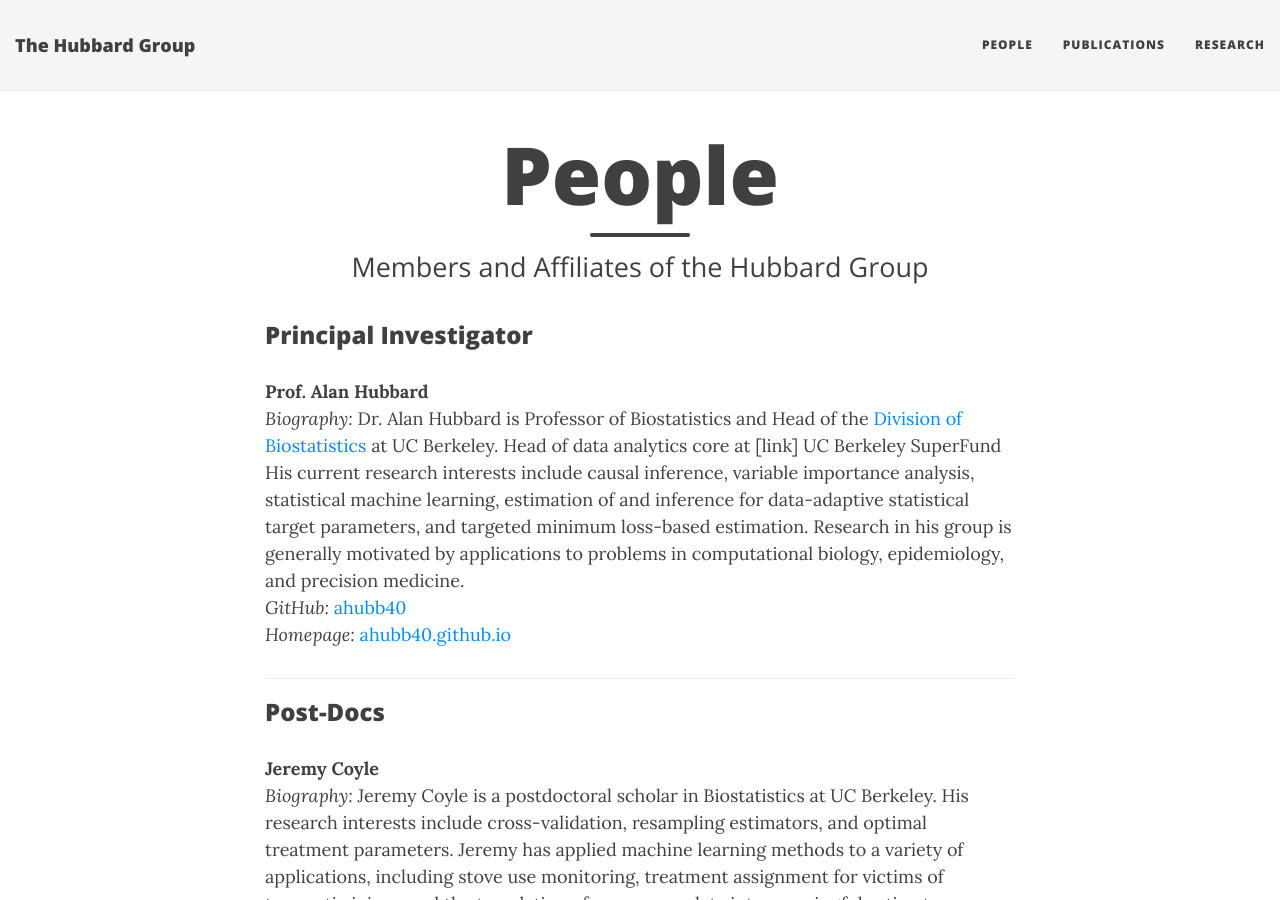
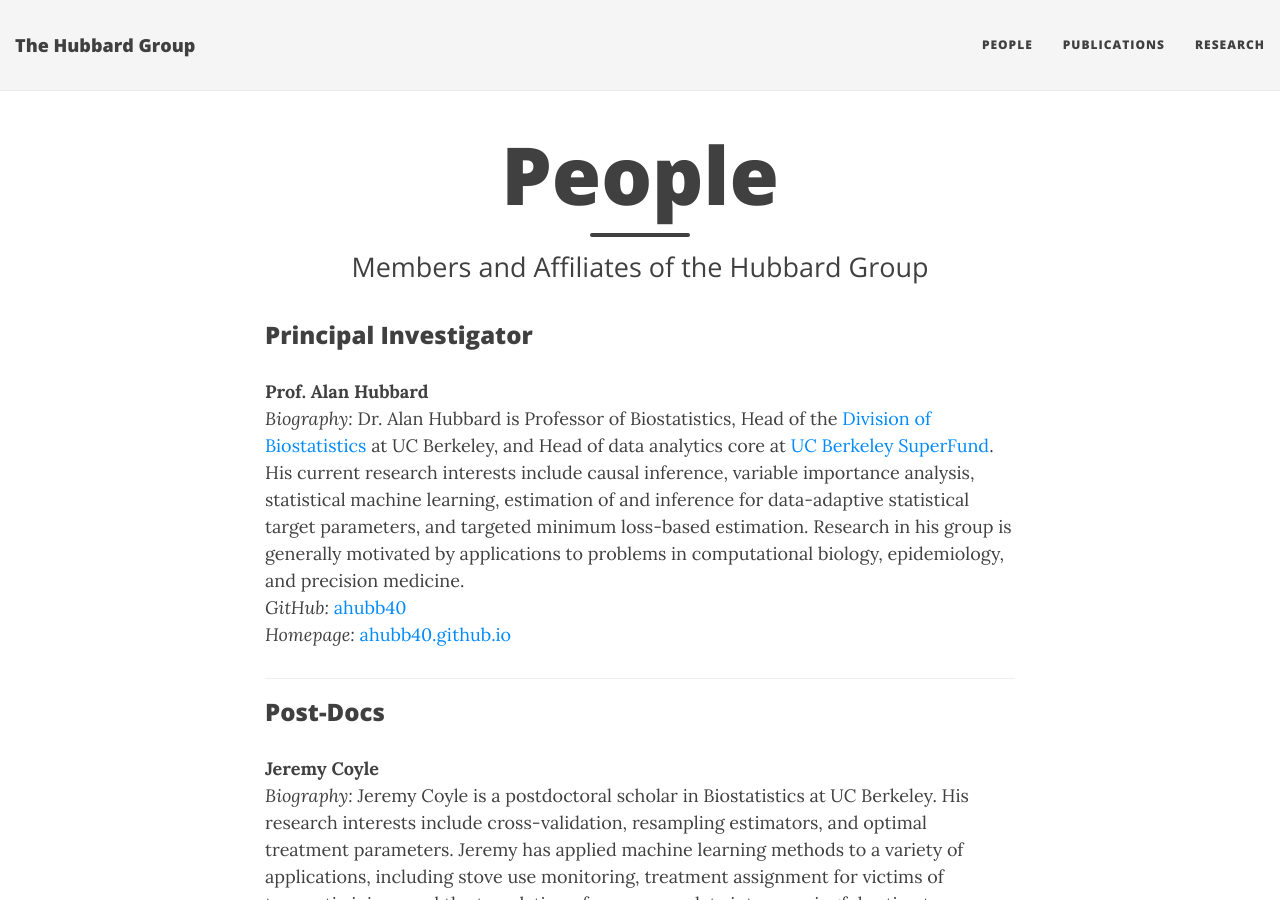
Before and after one commit to hubbardgroup/hubbardgroup.github.io, a Jekyll site: the page built from people.md, in a window 1280 px wide and 900 px high. Built offline with Jekyll 4.4.1, drawn with Linux system fonts in a browser that asks for light colours; nearby versions of some CDN libraries.

Commit message:
Add SuperFund to Alan bio

```diff
--- a/people.md
+++ b/people.md
@@ -8,13 +8,15 @@ show-avatar: false
 ### Principal Investigator
 
 <a name="alan-hubbard"></a>__Prof. Alan Hubbard__<br/>
-_Biography:_ Dr. Alan Hubbard is Professor of Biostatistics and Head of the
+_Biography:_ Dr. Alan Hubbard is Professor of Biostatistics, Head of the
 [Division of Biostatistics](https://www.stat.berkeley.edu/biostat/) at UC
-Berkeley.  Head of data analytics core at [link] UC Berkeley SuperFund His current research interests include causal inference, variable
-importance analysis, statistical machine learning, estimation of and inference
-for data-adaptive statistical target parameters, and targeted minimum loss-based
-estimation. Research in his group is generally motivated by applications to
-problems in computational biology, epidemiology, and precision medicine.<br/>
+Berkeley, and Head of data analytics core at [UC Berkeley
+SuperFund](http://superfund.berkeley.edu/). His current research interests
+include causal inference, variable importance analysis, statistical machine
+learning, estimation of and inference for data-adaptive statistical target
+parameters, and targeted minimum loss-based estimation. Research in his group is
+generally motivated by applications to problems in computational biology,
+epidemiology, and precision medicine.<br/>
 _GitHub:_ [ahubb40](https://github.com/ahubb40)<br/>
 _Homepage:_ [ahubb40.github.io](https://ahubb40.github.io)<br/>
 
```
